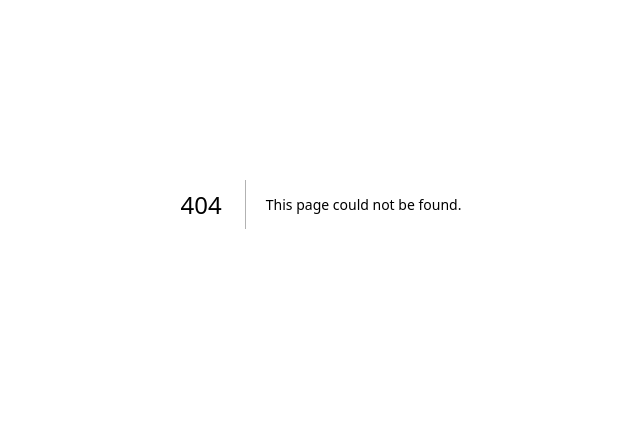
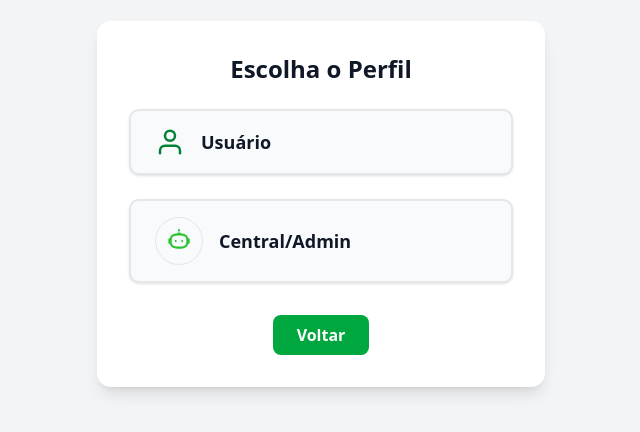
Before and after one commit to Joao-Sch/Gemini, a Next.js app: page /profile in a window 1280 px wide. Before the commit this address had no page. Shown: the part 196-628 px from the top of the page, without its empty margins (319-959 px from the left). Built offline with nearby package versions, Linux system fonts and the light colour scheme.

Commit message:
pagina de seleção de user ou bot/central

```diff
--- a/app/page.tsx
+++ b/app/page.tsx
@@ -1042,6 +1042,43 @@ Por favor, gere uma mensagem clara, amigável para o cliente com essas informaç
           style={{ width: "0", display: "inline-block" }}
         >
           HeatMap
+        </span>
+      </button>
+
+      {/* Botão de troca de perfil */}
+      <button
+        onClick={() => router.push("/profile")}
+        className={`
+          fixed top-[60%] right-0 z-50
+          flex items-center
+          bg-blue-600 text-white
+          rounded-l-full
+          shadow-lg
+          transition-all duration-300
+          pr-2 pl-4 py-2
+          -translate-y-1/2
+          group
+          hover:bg-blue-700 hover:scale-105
+          w-12 hover:w-40
+          cursor-pointer
+          overflow-hidden
+          border-2 border-blue-700
+          focus:outline-none focus:ring-2 focus:ring-blue-400
+        `}
+        title="Trocar Perfil"
+      >
+        <span className="text-2xl">👤</span>
+        <span
+          className={`
+            ml-3 text-base font-bold opacity-0
+            group-hover:opacity-100
+            transition-opacity duration-300
+            whitespace-nowrap
+            pointer-events-none
+          `}
+          style={{ width: "0", display: "inline-block" }}
+        >
+          Trocar Perfil
         </span>
       </button>
 
@@ -1570,25 +1607,25 @@ Por favor, gere uma mensagem clara, amigável para o cliente com essas informaç
                           d.situation?.description === statusFilter
                       )
                       .map((d, i) => {
-                        const origem =
-                          d.addresses?.find((a: any) => a.position === 0) || {};
-                        const destino =
-                          d.addresses?.find((a: any) => a.position === 1) || {};
-
-                        const enderecoOrigem = encodeURIComponent(
-                          `${origem.street ?? ""}, ${origem.number ?? ""}, ${
-                            origem.neighborhood ?? ""
-                          }, ${origem.city ?? ""}, ${origem.state ?? ""}, ${
-                            origem.zipCode ?? ""
-                          }`
-                        );
-                        const enderecoDestino = encodeURIComponent(
-                          `${destino.street ?? ""}, ${destino.number ?? ""}, ${
-                            destino.neighborhood ?? ""
-                          }, ${destino.city ?? ""}, ${destino.state ?? ""}, ${
-                            destino.zipCode ?? ""
-                          }`
-                        );
+                        // const origem =
+                        //   d.addresses?.find((a: any) => a.position === 0) || {};
+                        // const destino =
+                        //   d.addresses?.find((a: any) => a.position === 1) || {};
+
+                        // const enderecoOrigem = encodeURIComponent(
+                        //   `${origem.street ?? ""}, ${origem.number ?? ""}, ${
+                        //     origem.neighborhood ?? ""
+                        //   }, ${origem.city ?? ""}, ${origem.state ?? ""}, ${
+                        //     origem.zipCode ?? ""
+                        //   }`
+                        // );
+                        // const enderecoDestino = encodeURIComponent(
+                        //   `${destino.street ?? ""}, ${destino.number ?? ""}, ${
+                        //     destino.neighborhood ?? ""
+                        //   }, ${destino.city ?? ""}, ${destino.state ?? ""}, ${
+                        //     destino.zipCode ?? ""
+                        //   }`
+                        // );
 
                         return (
                           <li
--- /dev/null
+++ b/app/profile/page.tsx
@@ -0,0 +1,69 @@
+"use client";
+import Image from "next/image";
+import { useRouter } from "next/navigation";
+import { useProfileViewModel } from "./profile.viewmodel";
+import { FiUser } from "react-icons/fi";
+
+export default function ProfilePage() {
+  const { profiles, selected, selectProfile } = useProfileViewModel();
+  const router = useRouter();
+
+  return (
+    <div
+      className={`
+        flex flex-col items-center justify-center min-h-screen
+        ${typeof window !== "undefined" && document.body.classList.contains("dark-mode")
+          ? "bg-[#222] text-white"
+          : "bg-gray-100 text-gray-900"}
+      `}
+    >
+      <div className="bg-white dark:bg-[#232b2b] rounded-xl shadow-lg p-8 w-full max-w-md flex flex-col items-center">
+        <h1 className="text-2xl font-bold mb-6 text-center">Escolha o Perfil</h1>
+        <div className="flex flex-col gap-6 w-full">
+          {profiles.map((profile) => (
+            <button
+              key={profile.type}
+              onClick={() => {
+                selectProfile(profile.type);
+                setTimeout(() => router.push("/"), 400);
+              }}
+              className={`
+                flex items-center gap-4 w-full px-6 py-4 rounded-lg shadow
+                transition-all duration-300 border-2
+                ${selected === profile.type
+                  ? "border-green-600 scale-105 bg-green-50 dark:bg-green-900"
+                  : "border-gray-200 dark:border-gray-700 bg-gray-50 dark:bg-[#232b2b] hover:bg-green-100 dark:hover:bg-green-800"}
+                focus:outline-none
+              `}
+            >
+              {profile.type === "user" ? (
+                <span className="text-3xl text-green-700 dark:text-green-300">
+                  <FiUser />
+                </span>
+              ) : (
+                <Image
+                  src={profile.avatarUrl}
+                  alt={profile.displayName}
+                  width={48}
+                  height={48}
+                  className="rounded-full border"
+                  unoptimized
+                />
+              )}
+              <span className="text-lg font-semibold">{profile.displayName}</span>
+              {selected === profile.type && (
+                <span className="ml-auto text-green-600 dark:text-green-300 text-xl font-bold">✓</span>
+              )}
+            </button>
+          ))}
+        </div>
+        <button
+          onClick={() => router.push("/")}
+          className="mt-8 px-6 py-2 rounded-md bg-green-600 text-white font-bold hover:bg-green-700 transition"
+        >
+          Voltar
+        </button>
+      </div>
+    </div>
+  );
+}
--- /dev/null
+++ b/app/profile/profile.viewmodel.ts
@@ -0,0 +1,31 @@
+import { useState } from "react";
+import { UserProfile, UserProfileType } from "./profile.model";
+
+export function useProfileViewModel() {
+  const [selected, setSelected] = useState<UserProfileType | null>(null);
+
+  const profiles: UserProfile[] = [
+    {
+      type: "user",
+      displayName: "Usuário",
+      avatarUrl: "/default-user.png",
+    },
+    {
+      type: "admin",
+      displayName: "Central/Admin",
+      avatarUrl: "/roboIcon.png",
+    },
+  ];
+
+  function selectProfile(type: UserProfileType) {
+    setSelected(type);
+    // Aqui você pode salvar no localStorage, contexto, ou redirecionar
+    // Exemplo: localStorage.setItem("profileType", type);
+  }
+
+  return {
+    profiles,
+    selected,
+    selectProfile,
+  };
+}
```
Also changed, not shown: app/profile/profile.model.ts (added, +7 -0 lines).
